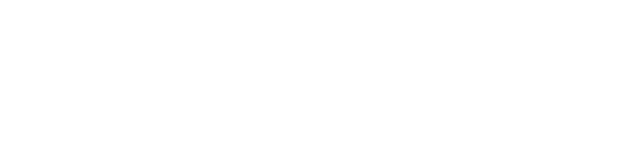
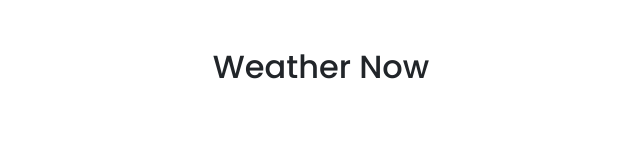
Before and after one commit to azharanowar/weather-now, a plain HTML site: page index.html in a window 1280 px wide. Shown: the whole page, without its empty margins (319-959 px from the left). Drawn offline with nearby package versions, Linux system fonts and the light colour scheme.

Commit message:
Wather now hero section design started

```diff
--- a/index.html
+++ b/index.html
@@ -9,7 +9,15 @@
     <link href="assets/css/style.css" rel="stylesheet" type="text/css">
 </head>
 <body>
-
+    <section>
+        <div class="container">
+            <div class="row py-5">
+                <div class="col-md-12">
+                    <h2 class="text-center">Weather Now</h2>
+                </div>
+            </div>
+        </div>
+    </section>
 
 <script src="https://cdn.jsdelivr.net/npm/bootstrap@5.2.2/dist/js/bootstrap.bundle.min.js" integrity="sha384-OERcA2EqjJCMA+/3y+gxIOqMEjwtxJY7qPCqsdltbNJuaOe923+mo//f6V8Qbsw3" crossorigin="anonymous"></script>
 <script src="assets/js/app.js"></script>
```
